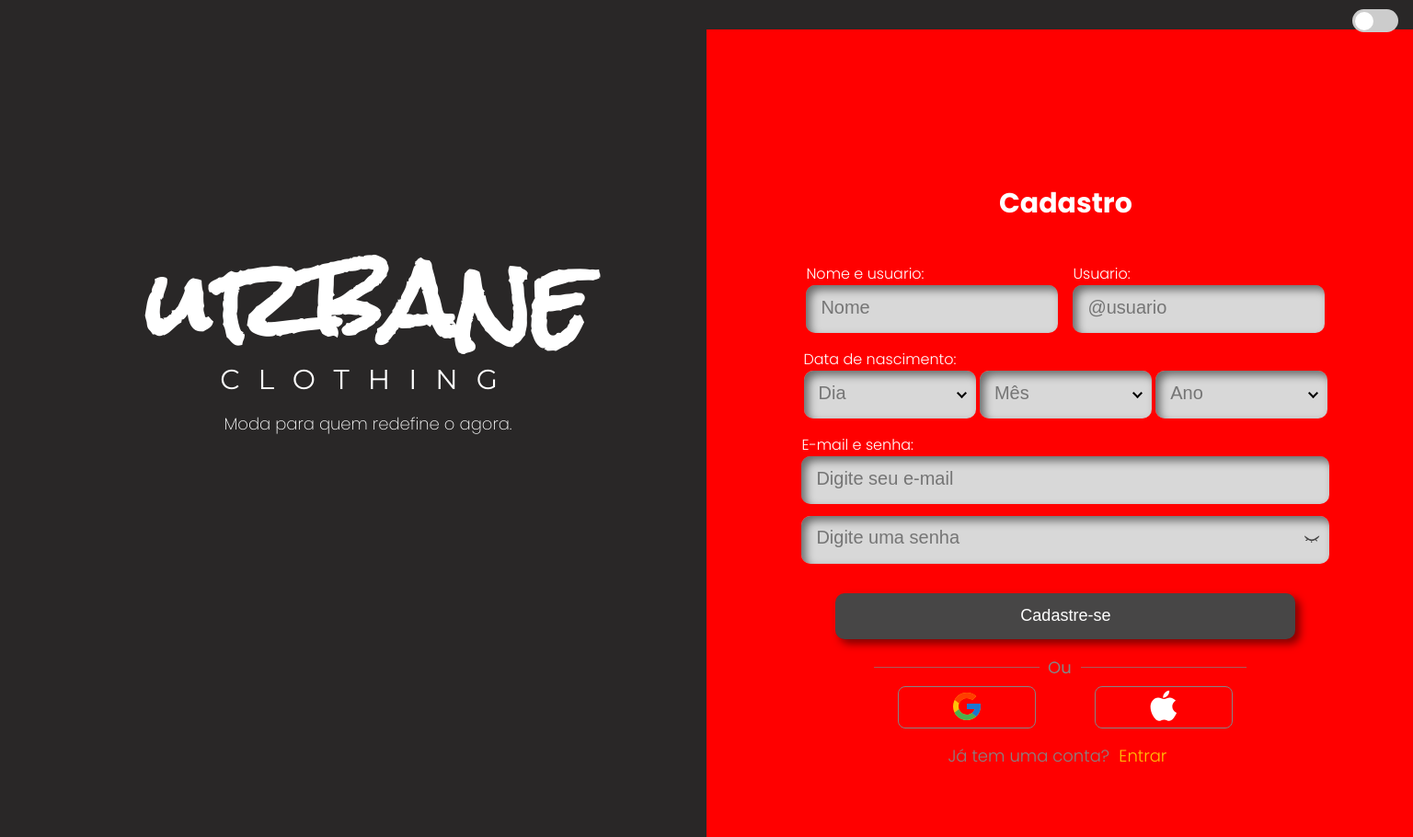
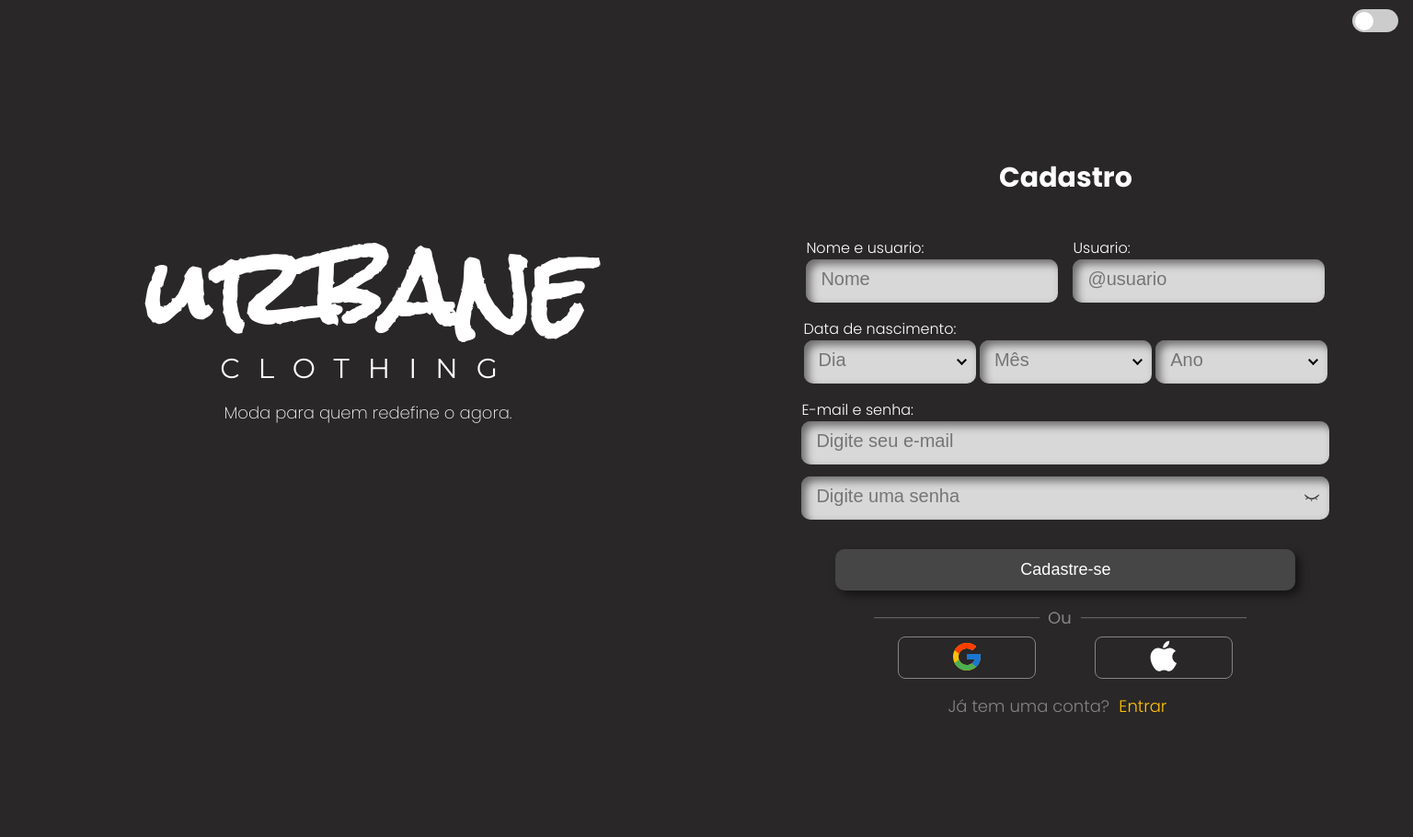
Before and after one commit to Victor-Oliv/Urbane, a PHP site: page /html/cadastro.html in a window 1536 px wide. Shown: the whole page at 92% size. Run offline with PHP 8.4, Linux system fonts and the light colour scheme.

Commit message:
subindo pra ajuste

```diff
--- a/Style/cadastro.css
+++ b/Style/cadastro.css
@@ -356,11 +356,11 @@
   }
 
   .formulario {
-    min-height: 100vh;
+    min-height: 70vh;
     display: flex;
     align-items: center;
     justify-content: center;
-    background-color: red;
+    margin: 5rem 0;
   }
 
   .formulario__texto {
@@ -370,7 +370,7 @@
   .nomeEsobrenome-cadastro,
   .data__nascimento,
   .formulario__emailEsenha {
-    height: 50px;
+    height: 45px;
   }
 
   .nomeEsobrenome-cadastro::placeholder,
@@ -381,7 +381,7 @@
   }
 
   .formulario__botao-cadastrar {
-    height: 50px;
+    height: 45px;
     width: 500px;
   }
 
@@ -391,7 +391,7 @@
 
   html,
   body {
-    overflow: hidden;
+    overflow: auto;
   }
 
 }
```
